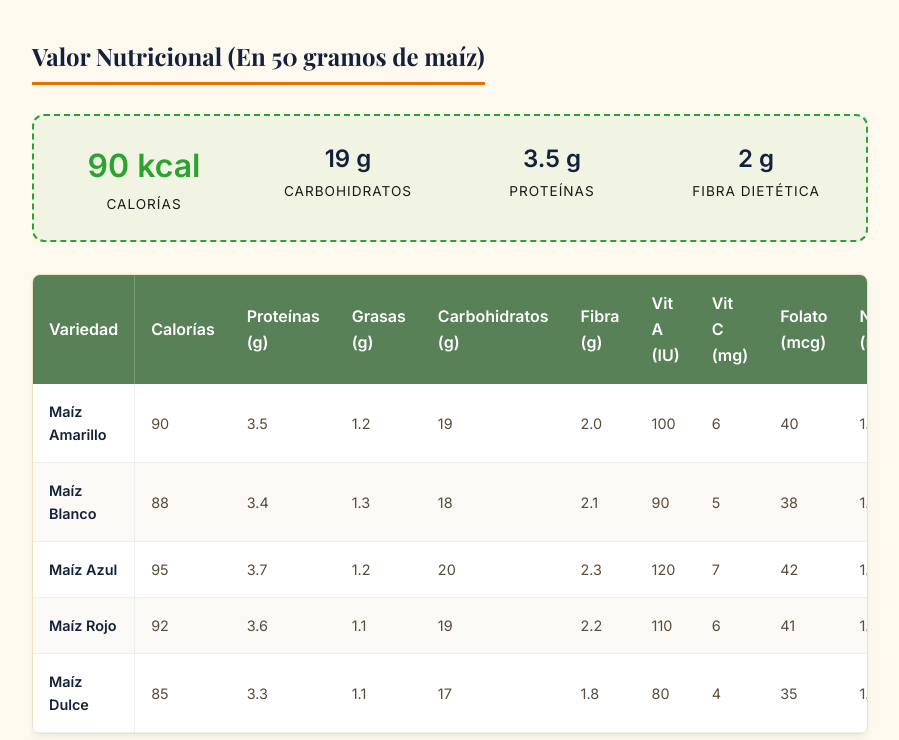
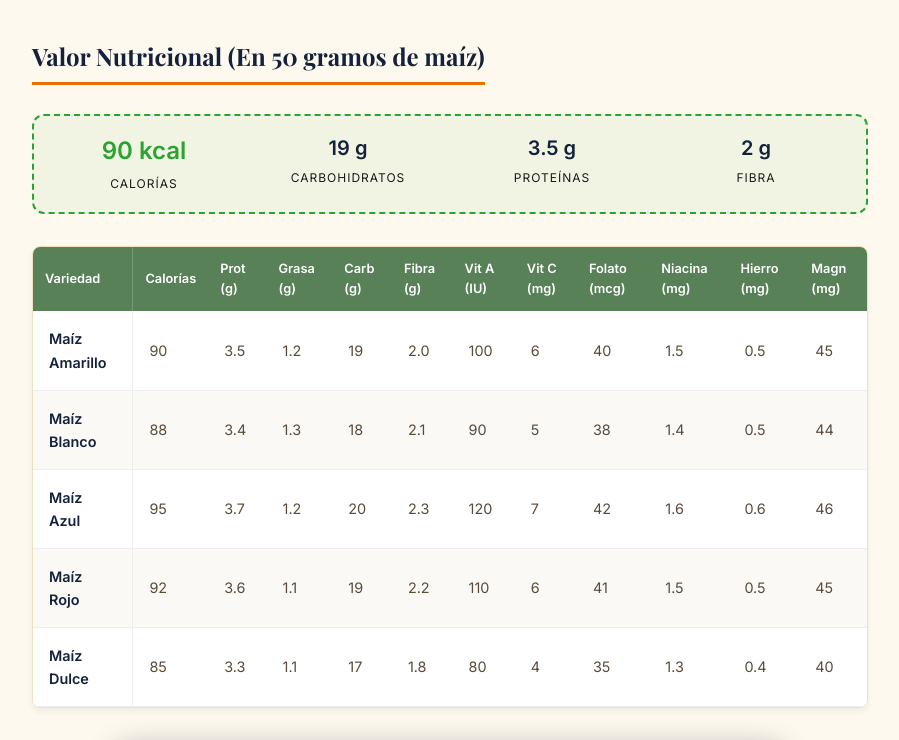
Before and after one commit to alexanderdiego19537-svg/Herencia-de-el-maiz, a website: page paginas/categorias/nutricion.html in a window 1280 px wide. Shown: the part 2284-3024 px from the top of the page, without its empty margins (190-1089 px from the left). Drawn offline with nearby package versions, Linux system fonts and the light colour scheme.

Commit message:
fix: increase mobile wheel scale by 40% and shrink nutrition table

```diff
--- a/css/estilos.css
+++ b/css/estilos.css
@@ -904,38 +904,38 @@ img {
         position: absolute;
         top: 50%;
         left: 50%;
-        transform: translate(-50%, -50%) scale(0.6);
+        transform: translate(-50%, -50%) scale(0.85);
         transform-origin: center center;
     }
 }
 
 @media (max-width: 650px) {
     .contenedor-rueda {
-        transform: translate(-50%, -50%) scale(0.5);
+        transform: translate(-50%, -50%) scale(0.68);
     }
 }
 
 @media (max-width: 550px) {
     .contenedor-rueda {
-        transform: translate(-50%, -50%) scale(0.42);
+        transform: translate(-50%, -50%) scale(0.55);
     }
 }
 
 @media (max-width: 450px) {
     .contenedor-rueda {
-        transform: translate(-50%, -50%) scale(0.34);
+        transform: translate(-50%, -50%) scale(0.48);
     }
 }
 
 @media (max-width: 380px) {
     .contenedor-rueda {
-        transform: translate(-50%, -50%) scale(0.29);
+        transform: translate(-50%, -50%) scale(0.41);
     }
 }
 
 @media (max-width: 320px) {
     .contenedor-rueda {
-        transform: translate(-50%, -50%) scale(0.24);
+        transform: translate(-50%, -50%) scale(0.35);
     }
 
     .encabezado-principal h1 {
--- a/paginas/categorias/nutricion.html
+++ b/paginas/categorias/nutricion.html
@@ -168,44 +168,43 @@
         <section class="seccion">
             <h2>Valor Nutricional (En 50 gramos de maíz)</h2>
             <div
-                style="background: rgba(42, 163, 48, 0.06); border: 2px dashed #2aa330; border-radius: 12px; padding: 1.5rem; display: flex; flex-wrap: wrap; gap: 2rem; justify-content: center; margin-top: 1rem;">
-                <div style="flex: 1; min-width: 150px; text-align: center;">
-                    <span style="display:block; font-size: 2rem; font-weight: 700; color: #2aa330;">90 kcal</span>
-                    <span style="font-size: 0.85rem; text-transform:uppercase; letter-spacing:1px;">Calorías</span>
+                style="background: rgba(42, 163, 48, 0.06); border: 2px dashed #2aa330; border-radius: 12px; padding: 1rem; display: flex; flex-wrap: wrap; gap: 1rem; justify-content: center; margin-top: 1rem;">
+                <div style="flex: 1; min-width: 100px; text-align: center;">
+                    <span style="display:block; font-size: 1.5rem; font-weight: 700; color: #2aa330;">90 kcal</span>
+                    <span style="font-size: 0.75rem; text-transform:uppercase; letter-spacing:1px;">Calorías</span>
                 </div>
-                <div style="flex: 1; min-width: 150px; text-align: center;">
-                    <span style="display:block; font-size: 1.5rem; font-weight: 700; color: var(--centro);">19 g</span>
-                    <span style="font-size: 0.85rem; text-transform:uppercase; letter-spacing:1px;">Carbohidratos</span>
+                <div style="flex: 1; min-width: 100px; text-align: center;">
+                    <span style="display:block; font-size: 1.25rem; font-weight: 700; color: var(--centro);">19 g</span>
+                    <span style="font-size: 0.75rem; text-transform:uppercase; letter-spacing:1px;">Carbohidratos</span>
                 </div>
-                <div style="flex: 1; min-width: 150px; text-align: center;">
-                    <span style="display:block; font-size: 1.5rem; font-weight: 700; color: var(--centro);">3.5 g</span>
-                    <span style="font-size: 0.85rem; text-transform:uppercase; letter-spacing:1px;">Proteínas</span>
+                <div style="flex: 1; min-width: 100px; text-align: center;">
+                    <span style="display:block; font-size: 1.25rem; font-weight: 700; color: var(--centro);">3.5 g</span>
+                    <span style="font-size: 0.75rem; text-transform:uppercase; letter-spacing:1px;">Proteínas</span>
                 </div>
-                <div style="flex: 1; min-width: 150px; text-align: center;">
-                    <span style="display:block; font-size: 1.5rem; font-weight: 700; color: var(--centro);">2 g</span>
-                    <span style="font-size: 0.85rem; text-transform:uppercase; letter-spacing:1px;">Fibra
-                        Dietética</span>
+                <div style="flex: 1; min-width: 100px; text-align: center;">
+                    <span style="display:block; font-size: 1.25rem; font-weight: 700; color: var(--centro);">2 g</span>
+                    <span style="font-size: 0.75rem; text-transform:uppercase; letter-spacing:1px;">Fibra</span>
                 </div>
             </div>
 
             <div class="tabla-contenedor"
                 style="margin-top: 2rem; overflow-x: auto; border-radius: 8px; box-shadow: 0 4px 6px rgba(0,0,0,0.05); border: 1px solid rgba(201, 168, 76, 0.3);">
                 <table
-                    style="width: 100%; border-collapse: collapse; min-width: 800px; text-align: left; background: white;">
+                    style="width: 100%; border-collapse: collapse; min-width: 600px; text-align: left; background: white; font-size: 0.8rem;">
                     <thead>
                         <tr style="background-color: var(--verde); color: white;">
-                            <th style="padding: 1rem; border-right: 1px solid rgba(255,255,255,0.2);">Variedad</th>
-                            <th style="padding: 1rem;">Calorías</th>
-                            <th style="padding: 1rem;">Proteínas (g)</th>
-                            <th style="padding: 1rem;">Grasas (g)</th>
-                            <th style="padding: 1rem;">Carbohidratos (g)</th>
-                            <th style="padding: 1rem;">Fibra (g)</th>
-                            <th style="padding: 1rem;">Vit A (IU)</th>
-                            <th style="padding: 1rem;">Vit C (mg)</th>
-                            <th style="padding: 1rem;">Folato (mcg)</th>
-                            <th style="padding: 1rem;">Niacina (mg)</th>
-                            <th style="padding: 1rem;">Hierro (mg)</th>
-                            <th style="padding: 1rem;">Magnesio (mg)</th>
+                            <th style="padding: 0.75rem; border-right: 1px solid rgba(255,255,255,0.2);">Variedad</th>
+                            <th style="padding: 0.75rem;">Calorías</th>
+                            <th style="padding: 0.75rem;">Prot (g)</th>
+                            <th style="padding: 0.75rem;">Grasa (g)</th>
+                            <th style="padding: 0.75rem;">Carb (g)</th>
+                            <th style="padding: 0.75rem;">Fibra (g)</th>
+                            <th style="padding: 0.75rem;">Vit A (IU)</th>
+                            <th style="padding: 0.75rem;">Vit C (mg)</th>
+                            <th style="padding: 0.75rem;">Folato (mcg)</th>
+                            <th style="padding: 0.75rem;">Niacina (mg)</th>
+                            <th style="padding: 0.75rem;">Hierro (mg)</th>
+                            <th style="padding: 0.75rem;">Magn (mg)</th>
                         </tr>
                     </thead>
                     <tbody style="color: #5a4a3a; font-size: 0.9rem;">
```
